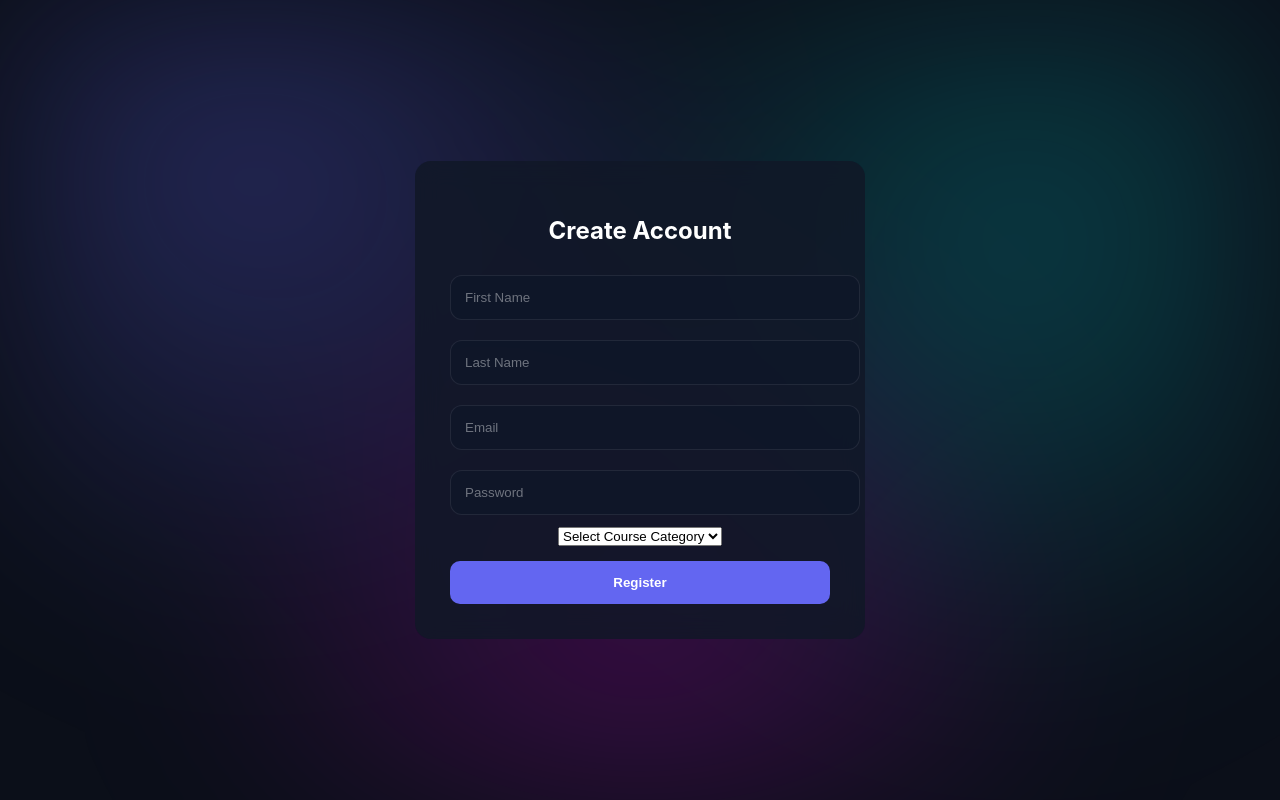
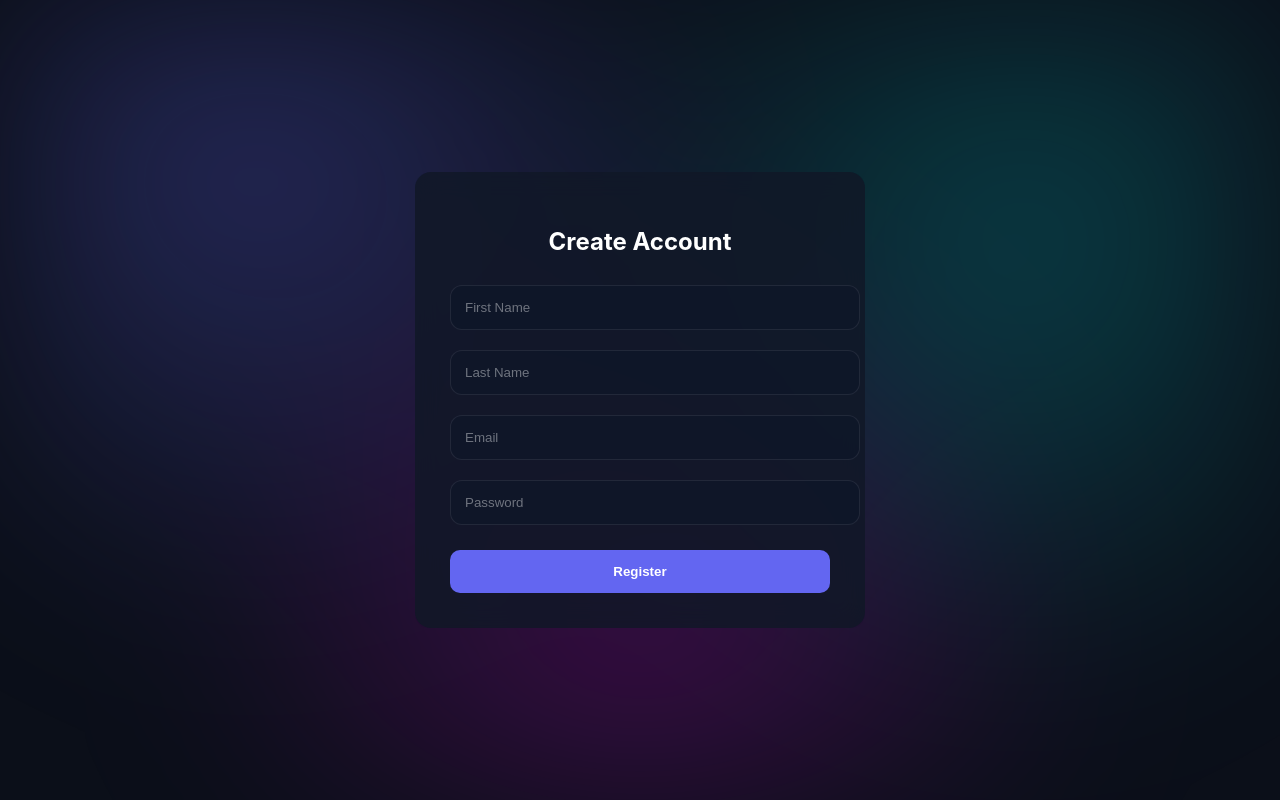
Before and after one commit to bardhbibajuni/UEB-2, a PHP site: page /register.php in a window 1280 px wide. Run offline with PHP 8.4, Linux system fonts and the light colour scheme.

Commit message:
Update register.php

```diff
--- a/register.php
+++ b/register.php
@@ -12,7 +12,7 @@ if(isset($_POST['register'])){
     $lastname  = trim($_POST['lastname']);
     $email     = strtolower(trim($_POST['email']));
     $password  = $_POST['password'];
-  $category = $_POST['category'];
+
 
     if(!preg_match("/^[a-zA-Z0-9._%+-]+@[a-zA-Z0-9.-]+\.[a-zA-Z]{2,}$/", $email)){
         $error = "Invalid email format";
@@ -33,9 +33,6 @@ if(isset($_POST['register'])){
         $error = "Password must contain letter, number, special char and be 6+ characters";
     }
 
-    if(empty($category)){
-    $error = "Please select a category";
-}
     if($error != ""){
         echo "<script>alert('$error');</script>";
     } else {
@@ -94,13 +91,7 @@ if(isset($_POST['register'])){
         <input type="email" name="email" placeholder="Email" required>
         <input type="password" name="password" placeholder="Password" required>
 
-<select name="category" required>
-    <option value="">Select Course Category</option>
-    <option value="programming">Programming</option>
-    <option value="design">Design</option>
-    <option value="math">Mathematics</option>
-    <option value="science">Science</option>
-</select>
+
         <button type="submit" name="register">Register</button>
 
     </form>
```
